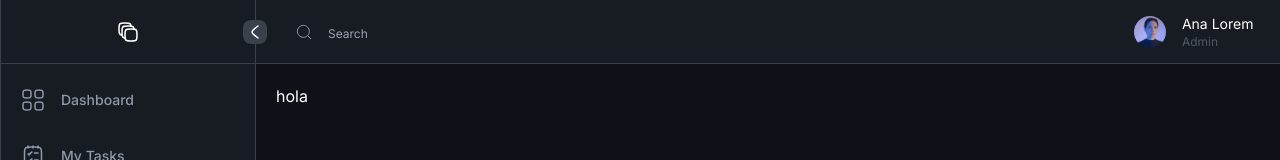
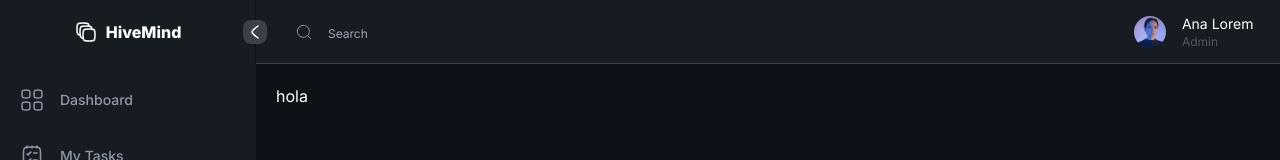
Before and after one commit to EleoRomario/hivemind, a Next.js app: page / in a window 1280 px wide. Both pictures are taken after a click on the button 63 px from the left and 31 px from the top of the page. Shown: the top 160 px of the page. Built offline with nearby package versions, Linux system fonts and the light colour scheme.

Commit message:
Actualizar estilos de la barra lateral

```diff
--- a/src/components/modules/Sidebar/Sidebar.tsx
+++ b/src/components/modules/Sidebar/Sidebar.tsx
@@ -8,20 +8,21 @@ export default function Sidebar() {
   const { expanded, toggleExpanded } = useStore();
 
   return (
-    <aside
-      className={`border-bunker-600 h-screen border border-y-0 transition ${expanded ? 'w-64' : 'w-16'}`}
-    >
+    <aside className={`h-screen transition ${expanded ? 'w-64' : 'w-16'}`}>
       <nav className="flex h-full flex-col">
-        <div className="border-bunker-600 relative flex h-16 items-center justify-center border-b">
-          <LayersLogo />
+        <div className="relative flex h-16 items-center justify-center border-r border-bunker-950">
+          <div className="flex gap-2">
+            <LayersLogo />
+            {expanded && <span className="font-extrabold">HiveMind</span>}
+          </div>
           <button
-            className="bg-bunker-600 absolute -right-3 flex size-6 items-center justify-center rounded-lg text-white"
+            className="absolute -right-3 flex size-6 items-center justify-center rounded-lg bg-bunker-600 text-white"
             onClick={toggleExpanded}
           >
             <ArrowRight className={`${expanded && 'rotate-180'} transition`} />
           </button>
         </div>
-        <ul className="flex w-full flex-1 flex-col gap-6 py-5">
+        <ul className="relative flex w-full flex-1 flex-col gap-6 py-5">
           {sidebar.map(({ href, icon, label }, index) => (
             <SidebarItem key={index} href={href} icon={icon} label={label} />
           ))}
@@ -40,16 +41,16 @@ export function SidebarItem({
 
   return (
     <li className="group/link relative flex w-full items-center px-5 py-1">
-      <div className="group-hover/link:bg-primary absolute left-0 h-full w-1 rounded-ee  rounded-se transition"></div>
+      <div className="absolute left-0 h-full w-1 rounded-ee rounded-se  transition group-hover/link:bg-primary"></div>
       <Link
         href={href}
-        className="group-hover/link:text-primary text-bunker-300 flex w-full min-w-6 flex-row items-center gap-4 text-sm font-medium capitalize transition"
+        className="flex w-full min-w-6 flex-row items-center gap-4 text-sm font-medium capitalize text-bunker-300 transition group-hover/link:text-primary"
       >
         <Icon className="block size-6" />
         {expanded && <span>{label}</span>}
       </Link>
       {!expanded && (
-        <div className="text-primary bg-bunker-900 absolute left-full z-20 w-28 scale-0 truncate rounded-xl px-2 py-1 capitalize transition group-hover/link:scale-100">
+        <div className="absolute left-full z-20 w-28 scale-0 truncate rounded-xl bg-bunker-900 px-2 py-1 capitalize text-primary transition group-hover/link:scale-100">
           <span>{label}</span>
         </div>
       )}
```
